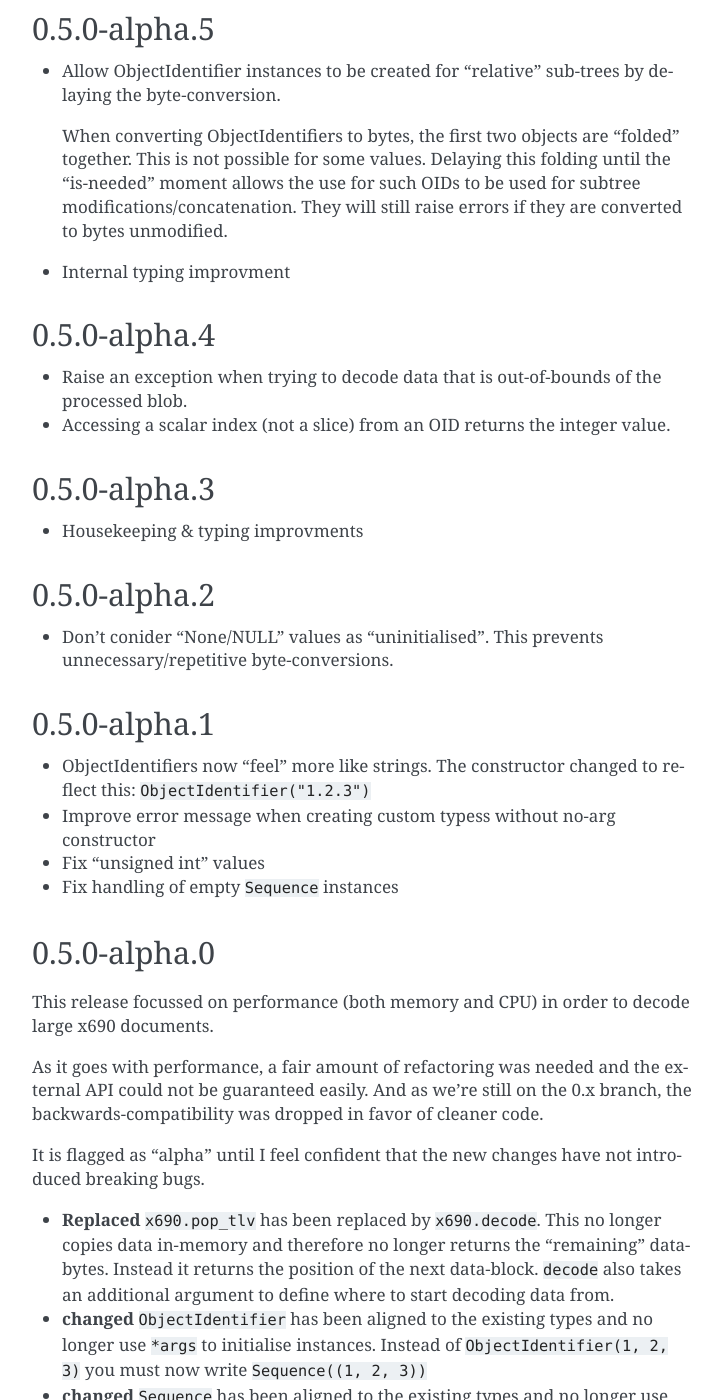
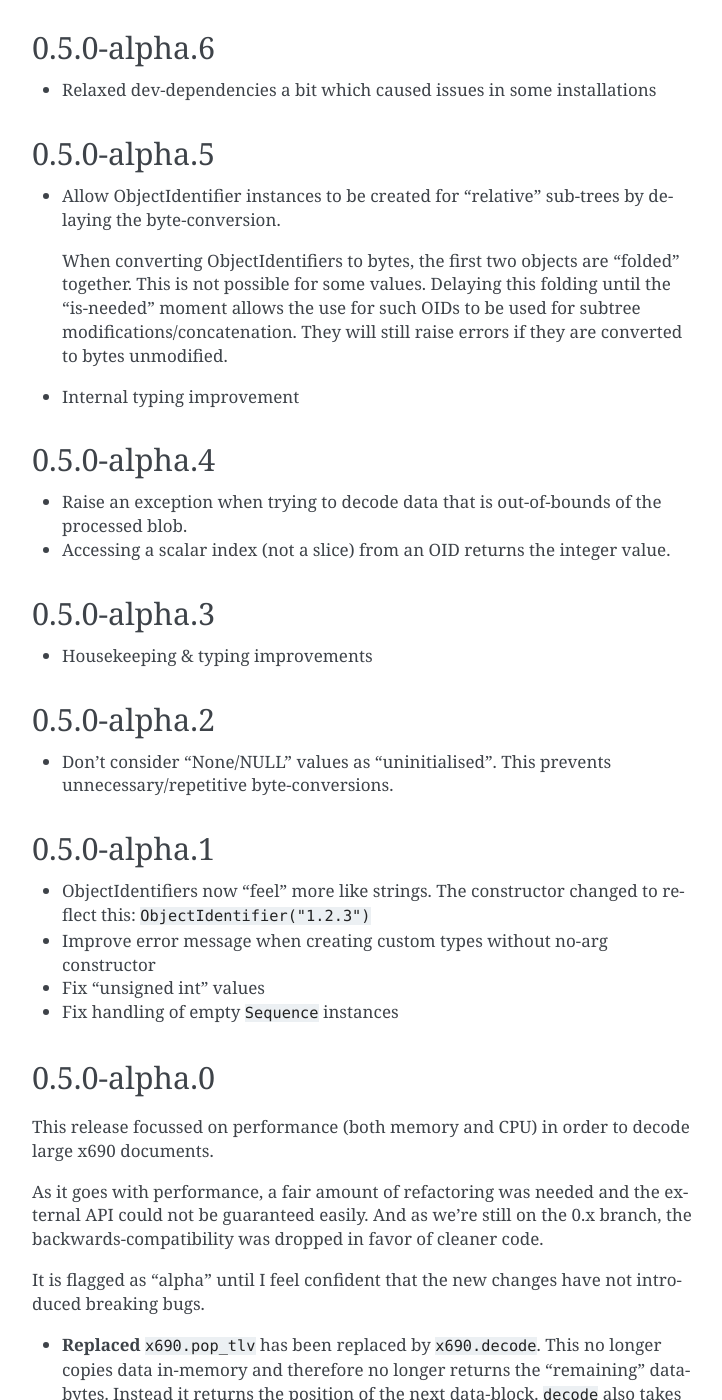
Before and after one commit to exhuma/x690, a Sphinx documentation site: the page built from docs/changelog.rst, in a window 1280 px wide and 1400 px high, scrolled down 1900 px. Shown: the whole window, without its empty margins (388-1110 px from the left). Built offline with Sphinx 7.4.7, drawn with Linux system fonts in a browser that asks for light colours; some of the changed text lies outside the part shown.

Commit message:
docs: fix changelog spelling and list the latest fixes
Correct the spelling in older release entries so the changelog passes
the spell check, which now covers it too, and add the 2.0.0 entries for
the truncated object identifier, the raw-bytes type hints and the
documentation policy.

Co-Authored-By: Claude <noreply@anthropic.com>

```diff
--- a/docs/changelog.rst
+++ b/docs/changelog.rst
@@ -104,7 +110,7 @@ Release 1.0.0post1 - Maintenance release
   for subtree modifications/concatenation.  They will still raise errors if
   they are converted to bytes unmodified.
 
-* Internal typing improvment
+* Internal typing improvement
 
 
 0.5.0-alpha.4
@@ -117,12 +123,12 @@ Release 1.0.0post1 - Maintenance release
 0.5.0-alpha.3
 -------------
 
-* Housekeeping & typing improvments
+* Housekeeping & typing improvements
 
 0.5.0-alpha.2
 -------------
 
-* Don't conider "None/NULL" values as "uninitialised". This prevents
+* Don't consider "None/NULL" values as "uninitialised". This prevents
   unnecessary/repetitive byte-conversions.
 
 0.5.0-alpha.1
@@ -130,7 +136,7 @@ Release 1.0.0post1 - Maintenance release
 
 * ObjectIdentifiers now "feel" more like strings. The constructor changed to
   reflect this: ``ObjectIdentifier("1.2.3")``
-* Improve error message when creating custom typess without no-arg constructor
+* Improve error message when creating custom types without no-arg constructor
 * Fix "unsigned int" values
 * Fix handling of empty ``Sequence`` instances
 
```
Also changed, not shown: other parts of docs/changelog.rst (+10 -4 lines), .pre-commit-config.yaml.
